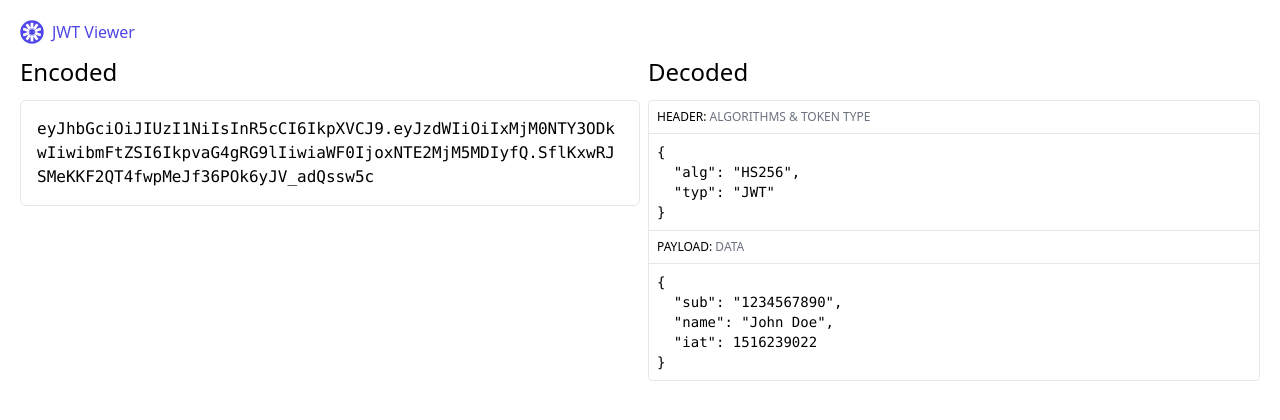
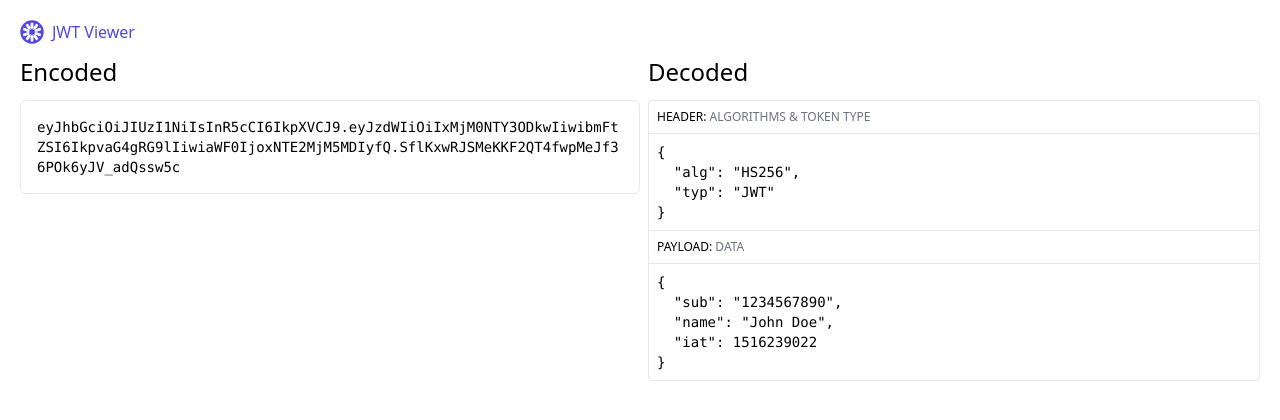
Before and after one commit to maveonair/jwt-viewer, a React (Vite) app: page / in a window 1280 px wide. Shown: the top 420 px of the page. Built offline with nearby package versions, Linux system fonts and the light colour scheme.

Commit message:
Make smaller font for token input

```diff
--- a/src/components/Encoded.tsx
+++ b/src/components/Encoded.tsx
@@ -11,7 +11,7 @@ export default function Encoded({ token, setToken }: EncodedProps) {
         <div
           aria-label="token-input"
           aria-placeholder="Enter your token here"
-          className="w-full h-full p-4 border rounded-md font-mono focus:outline focus:outline-2 focus:outline-indigo-600 dark:bg-dark-dimmed dark:text-white dark:border-gray-800"
+          className="w-full h-full p-4 border rounded-md text-sm font-mono focus:outline focus:outline-2 focus:outline-indigo-600 dark:bg-dark-dimmed dark:text-white dark:border-gray-800"
           contentEditable
           onInput={(e) => setToken(e.currentTarget.textContent)}
           suppressContentEditableWarning={true}
```
